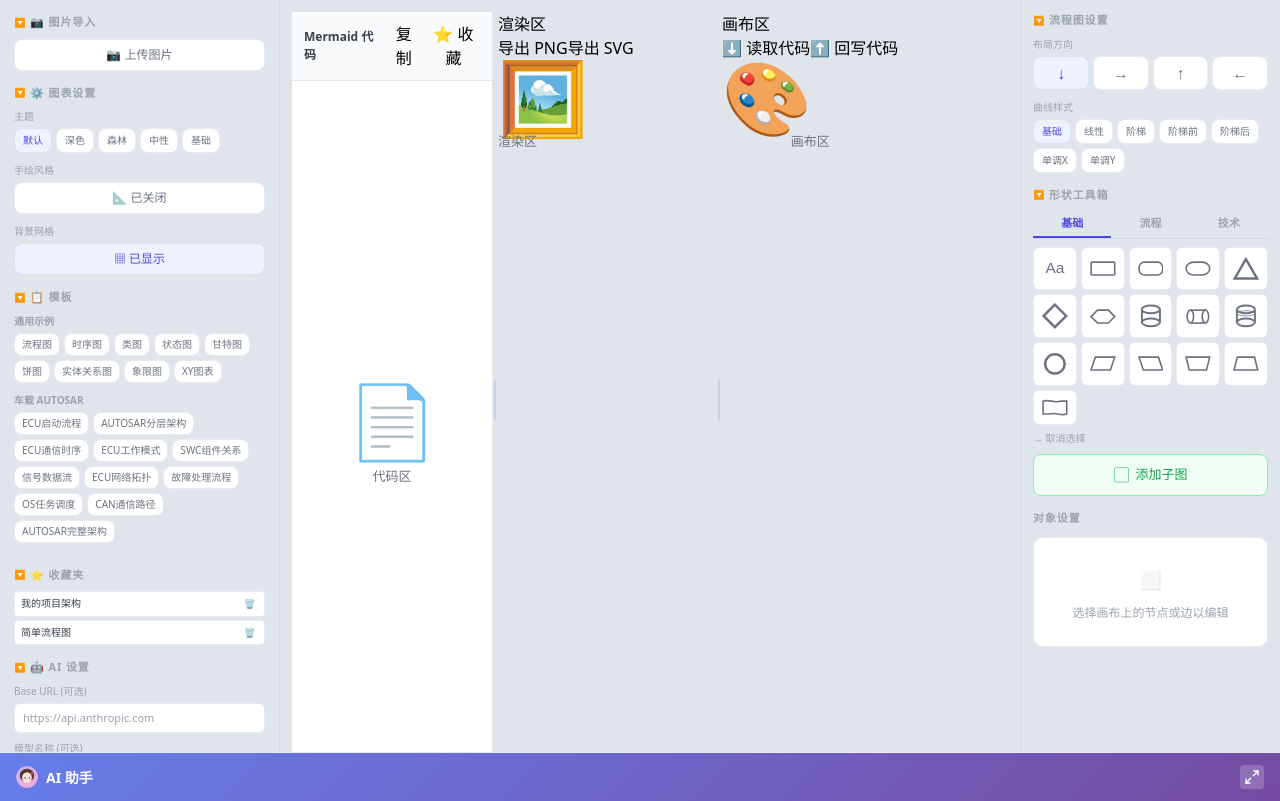
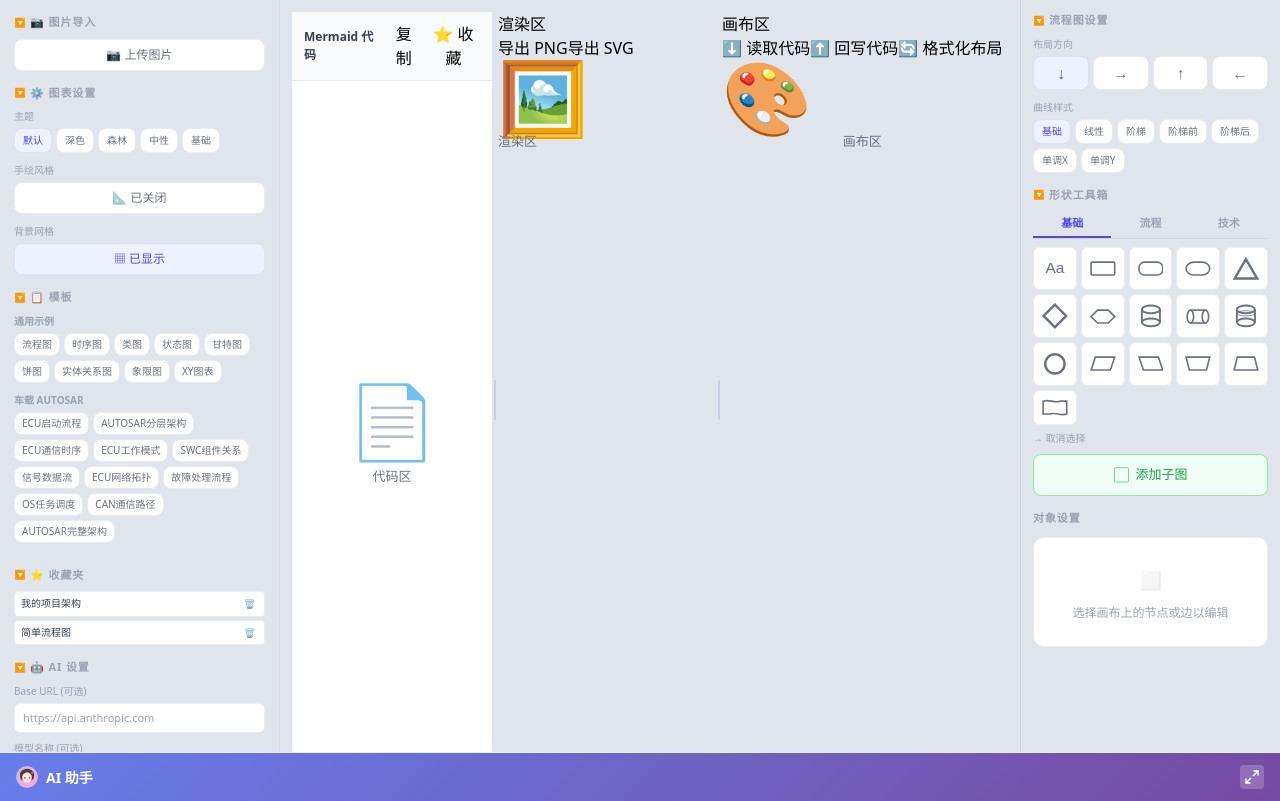
Before and after one commit to HeXiaoShu520/mermaid_ocr, a Next.js app: page / in a window 1280 px wide. Built offline with nearby package versions, Linux system fonts and the light colour scheme.

Commit message:
feat: 画布工具栏添加格式化布局按钮
- 点击后用当前布局方向重新跑 dagre 计算节点和子图位置
- 与读取代码逻辑一致，数据来源为画布当前状态

```diff
--- a/components/editor/VisualEditor.tsx
+++ b/components/editor/VisualEditor.tsx
@@ -15,6 +15,7 @@ import { parseMermaidXyChart, serializeXyChart, type XyChartData } from '@/lib/x
 import { useSeqEditorStore } from '@/lib/seqEditorStore'
 import { parseSeqCode, serializeSeqCode } from '@/lib/seqParser'
 import AiChatBox from './AiChatBox'
+import { dagreLayout } from '@/lib/graphLayout'
 
 export default function VisualEditor() {
   const nodes = useGraphEditorStore(s => s.nodes)
@@ -79,6 +80,29 @@ export default function VisualEditor() {
       useStore.getState().setMermaid(code)
     }
   }, [pieDraft, xyDraft])
+
+  // 格式化布局：用当前 direction 重新跑 dagre
+  const handleRelayout = useCallback(() => {
+    const { nodes, edges, subgraphs, direction, setNodes, setSubgraphs } = useGraphEditorStore.getState()
+    if (nodes.length === 0) return
+
+    const graphNodes = nodes.map(n => ({ id: n.id, label: n.label, shape: n.shape }))
+    const graphEdges = edges.map(e => ({ id: e.id, source: e.source, target: e.target, label: e.label }))
+    const layoutResult = dagreLayout(graphNodes, graphEdges, direction)
+    setNodes(layoutResult.nodes)
+
+    const updatedSubgraphs = subgraphs.map(sg => {
+      const sgNodes = layoutResult.nodes.filter(n => sg.nodes.includes(n.id))
+      if (sgNodes.length === 0) return sg
+      const minX = Math.min(...sgNodes.map(n => n.x))
+      const minY = Math.min(...sgNodes.map(n => n.y))
+      const maxX = Math.max(...sgNodes.map(n => n.x + n.width))
+      const maxY = Math.max(...sgNodes.map(n => n.y + n.height))
+      const padding = 20
+      return { ...sg, x: minX - padding, y: minY - padding, width: maxX - minX + padding * 2, height: maxY - minY + padding * 2 }
+    })
+    setSubgraphs(updatedSubgraphs)
+  }, [])
 
   // 饼图编辑器
   if (diagramType === 'pie' && pieDraft) {
@@ -150,6 +174,13 @@ export default function VisualEditor() {
         >
           ⬆️ 回写代码
         </button>
+        <button
+          onClick={handleRelayout}
+          className="px-4 py-2 bg-purple-50 border border-purple-300 text-purple-700 rounded text-sm hover:bg-purple-100 transition-colors"
+          title="重新计算节点和子图布局"
+        >
+          🔄 格式化布局
+        </button>
       </div>
       <div className="flex-1 relative">
         <GraphCanvas />
```
